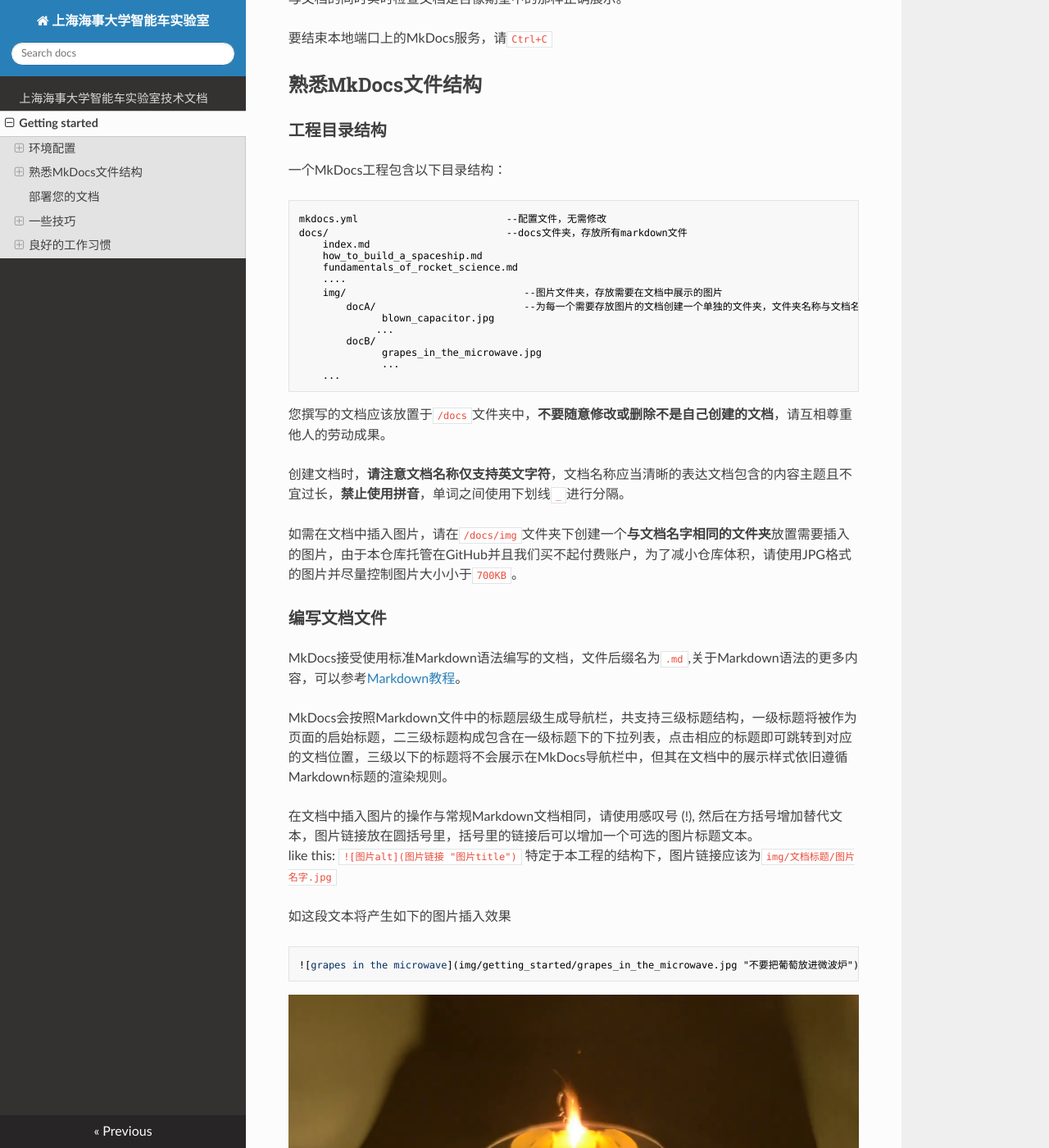
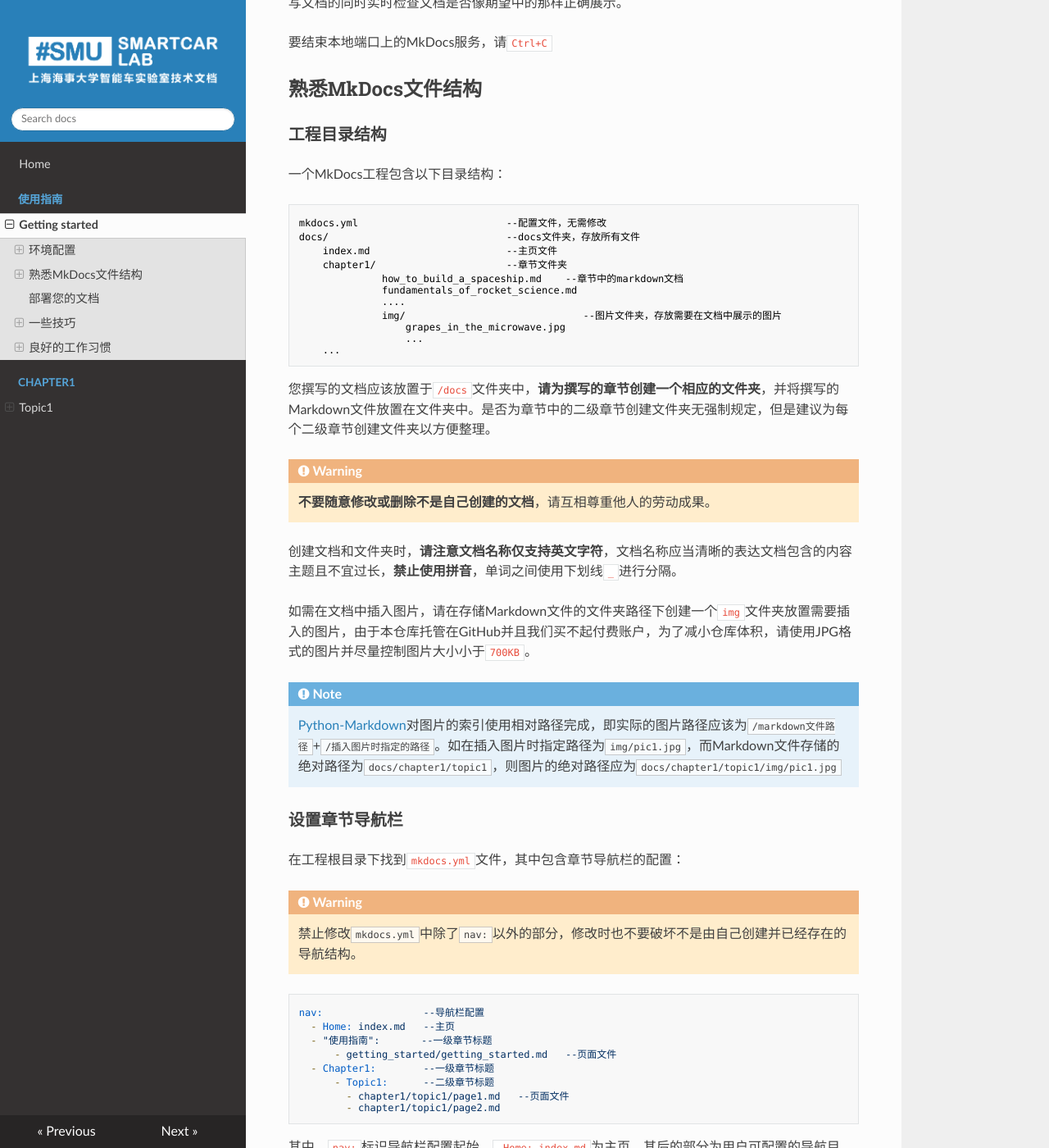
Before and after one commit to SMU-SmartCarLAB/Homemade-Docs, an MkDocs documentation site: the page built from docs/getting_started/getting_started.md, in a window 1280 px wide and 1400 px high, scrolled down 1033 px. Shown: the whole window at 82% size. Built offline with MkDocs 1.6.1, drawn with Linux system fonts in a browser that asks for light colours; nearby versions of some CDN libraries; some of the changed text lies outside the part shown.

Commit message:
修改-getting started 修改-docs文件夹结构 新增-copyright

````diff
--- a/docs/getting_started.md
+++ b/docs/getting_started/getting_started.md
@@ -34,38 +34,87 @@ INFO    -  [15:50:43] Serving on http://127.0.0.1:8000/
 一个MkDocs工程包含以下目录结构：
 ```text
 mkdocs.yml                         --配置文件，无需修改
-docs/                              --docs文件夹，存放所有markdown文件
-    index.md
-    how_to_build_a_spaceship.md
-    fundamentals_of_rocket_science.md
-    ....
-    img/                              --图片文件夹，存放需要在文档中展示的图片
-        docA/                         --为每一个需要存放图片的文档创建一个单独的文件夹，文件夹名称与文档名称相同
-              blown_capacitor.jpg
-             ...
-        docB/
-              grapes_in_the_microwave.jpg
-              ...
+docs/                              --docs文件夹，存放所有文件
+    index.md                       --主页文件
+    chapter1/                      --章节文件夹
+              how_to_build_a_spaceship.md    --章节中的markdown文档
+              fundamentals_of_rocket_science.md
+              ....
+              img/                              --图片文件夹，存放需要在文档中展示的图片
+                  grapes_in_the_microwave.jpg
+                  ...
     ...
 ```
-您撰写的文档应该放置于`/docs`文件夹中，**不要随意修改或删除不是自己创建的文档**，请互相尊重他人的劳动成果。
+您撰写的文档应该放置于`/docs`文件夹中，**请为撰写的章节创建一个相应的文件夹**，并将撰写的Markdown文件放置在文件夹中。是否为章节中的二级章节创建文件夹无强制规定，但是建议为每个二级章节创建文件夹以方便整理。
 
-创建文档时，**请注意文档名称仅支持英文字符**，文档名称应当清晰的表达文档包含的内容主题且不宜过长，**禁止使用拼音**，单词之间使用下划线`_`进行分隔。
+!!! warning
+    **不要随意修改或删除不是自己创建的文档**，请互相尊重他人的劳动成果。
 
-如需在文档中插入图片，请在`/docs/img`文件夹下创建一个**与文档名字相同的文件夹**放置需要插入的图片，由于本仓库托管在GitHub并且我们买不起付费账户，为了减小仓库体积，请使用JPG格式的图片并尽量控制图片大小小于`700KB`。
+创建文档和文件夹时，**请注意文档名称仅支持英文字符**，文档名称应当清晰的表达文档包含的内容主题且不宜过长，**禁止使用拼音**，单词之间使用下划线`_`进行分隔。
+
+如需在文档中插入图片，请在存储Markdown文件的文件夹路径下创建一个`img`文件夹放置需要插入的图片，由于本仓库托管在GitHub并且我们买不起付费账户，为了减小仓库体积，请使用JPG格式的图片并尽量控制图片大小小于`700KB`。
+
+!!! note
+    [Python-Markdown](https://python-markdown.github.io/)对图片的索引使用相对路径完成，即实际的图片路径应该为`/markdown文件路径`+`/插入图片时指定的路径`。如在插入图片时指定路径为`img/pic1.jpg`，而Markdown文件存储的绝对路径为`docs/chapter1/topic1`，则图片的绝对路径应为`docs/chapter1/topic1/img/pic1.jpg`
+
+### 设置章节导航栏
+在工程根目录下找到`mkdocs.yml`文件，其中包含章节导航栏的配置：
+
+!!! warning
+    禁止修改`mkdocs.yml`中除了`nav:`以外的部分，修改时也不要破坏不是由自己创建并已经存在的导航结构。
+```yml
+nav:                 --导航栏配置
+  - Home: index.md   --主页
+  - "使用指南":       --一级章节标题
+      - getting_started/getting_started.md   --页面文件
+  - Chapter1:        --一级章节标题
+      - Topic1:      --二级章节标题
+        - chapter1/topic1/page1.md   --页面文件
+        - chapter1/topic1/page2.md
+```
+其中，`nav:`标识导航栏配置起始，`-Home: index.md`为主页，其后的部分为用户可配置的导航目录，章节最多包含两级标题。
+
+!!! note
+    一个章节既可以使用二级标题结构也可以使用一级标题结构，但是仅能在最低一级的标题下包含页面的`Markdown`文件。
+正确的操作：
+
+```text
+- Chapter1:                         --一级章节标题
+    - Topic1:                       --二级章节标题
+        - chapter1/topic1/page1.md  --页面文件
+        - chapter1/topic1/page2.md
+```
+
+同样也是正确的操作：
+
+```text
+- Chapter1:                         --一级章节标题
+    - chapter1/page1.md             --页面文件
+    - chapter1/page2.md
+```
+
+错误的操作：
+
+```text
+- Chapter1:                         --一级章节标题
+    - chapter1/page1.md             --页面文件
+    - Topic1:                       --二级章节标题
+        - chapter1/topic1/page2.md  --页面文件
+```
+
 ### 编写文档文件
 MkDocs接受使用标准Markdown语法编写的文档，文件后缀名为`.md`,关于Markdown语法的更多内容，可以参考[Markdown教程](https://markdown.com.cn/)。
 
-MkDocs会按照Markdown文件中的标题层级生成导航栏，共支持三级标题结构，一级标题将被作为页面的启始标题，二三级标题构成包含在一级标题下的下拉列表，点击相应的标题即可跳转到对应的文档位置，三级以下的标题将不会展示在MkDocs导航栏中，但其在文档中的展示样式依旧遵循Markdown标题的渲染规则。
+MkDocs会按照Markdown文件中的标题层级为每一个Markdown文件生成导航栏，共支持三级标题结构，一级标题将被作为页面的启始标题，二三级标题构成包含在一级标题下的下拉列表，点击相应的标题即可跳转到对应的文档位置，三级以下的标题将不会展示在MkDocs导航栏中，但其在文档中的展示样式依旧遵循Markdown标题的渲染规则。另外，在`mkdocs.yml`中设定的章节标题将作为大标题生成在所有此章节的文件之上。
 
 在文档中插入图片的操作与常规Markdown文档相同，请使用感叹号 (!), 然后在方括号增加替代文本，图片链接放在圆括号里，括号里的链接后可以增加一个可选的图片标题文本。
-like this: `![图片alt](图片链接 "图片title")`  特定于本工程的结构下，图片链接应该为`img/文档标题/图片名字.jpg`
+like this: `![图片alt](图片链接 "图片title")`  特定于本工程的结构下，图片链接应该为`img/图片名字.jpg`
 
 如这段文本将产生如下的图片插入效果
 ```markdown
-![grapes in the microwave](img/getting_started/grapes_in_the_microwave.jpg "不要把葡萄放进微波炉")
+![grapes in the microwave](img/grapes_in_the_microwave.jpg "不要把葡萄放进微波炉")
 ```
-![grapes in the microwave](img/getting_started/grapes_in_the_microwave.jpg "不要把葡萄放进微波炉")
+![grapes in the microwave](img/grapes_in_the_microwave.jpg "不要把葡萄放进微波炉")
 ## 部署您的文档
 受益于本工程使用了[Read The Docs](https://about.readthedocs.com/) 的在线自动编译服务，只需要将修改完成的仓库push至GitHub就会触发自动编译操作，编译过程耗时1-5分钟不等，编译完成的HTML网页可直接在[本网站](https://docs.smuscl.org/zh-cn/latest/) 查看。
 
--- a/mkdocs.yml
+++ b/mkdocs.yml
@@ -1,7 +1,26 @@
-site_name: 上海海事大学智能车实验室
+site_name: 上海海事大学智能车实验室技术文档
 theme:
   name: readthedocs
+  language: zh_CN
+  logo: img/logo.png
+
+copyright: Copyright &copy; 2025 上海海事大学智能车实验室 </br> 共享遵循 CC-BY-NC-SA 4.0
+
 plugins:
-  - search
+  - search:
+      min_search_length: 1
+      lang:
+          - zh
+          - en
+          - ja
 markdown_extensions:
   - admonition
+
+nav:
+  - Home: index.md
+  - "使用指南":
+      - getting_started/getting_started.md
+  - Chapter1:
+      - Topic1:
+        - page1.md
+        - page2.md
````
Also changed, not shown: docs/page1.md (added, +1 -0 lines), docs/page2.md (added, +1 -0 lines), docs/getting_started/img/grapes_in_the_microwave.jpg (renamed from docs/img/getting_started/grapes_in_the_microwave.jpg), docs/img/logo.png (added).
